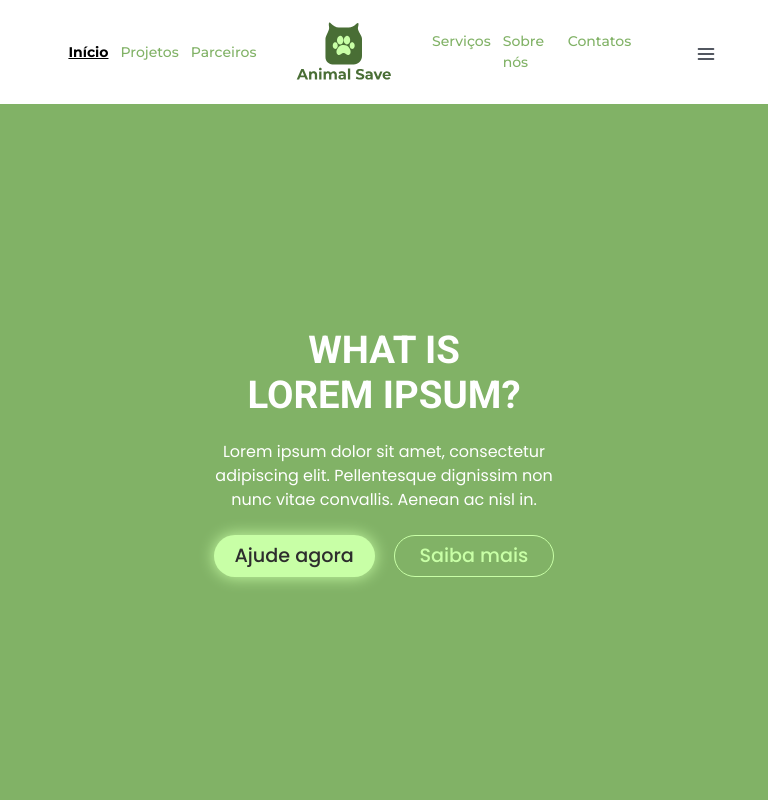
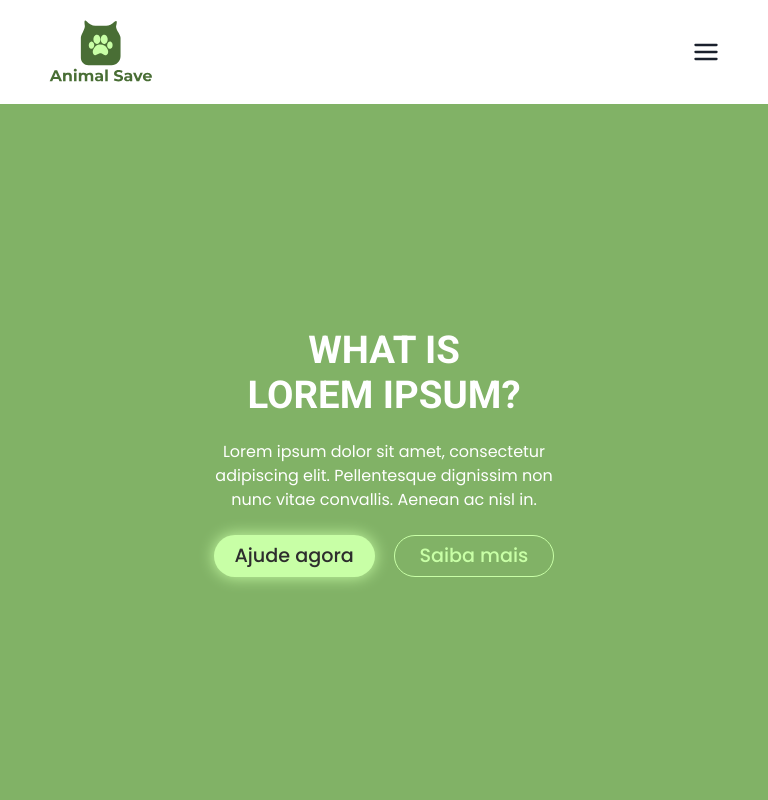
Before and after one commit to Grand-Gru-Projetos/animal-save, a React (Vite) app: page / in a window 768 px wide. Shown: the top 800 px of the page. Built offline with nearby package versions, Linux system fonts and the light colour scheme.

Commit message:
feita alteração para a responsividade do header

```diff
--- a/src/Components/Header/index.module.css
+++ b/src/Components/Header/index.module.css
@@ -85,14 +85,15 @@
     }
 
     .hamburger_container {
-        display: flex;
+        display: block;
         margin-left: 22px;
 
     }
 
+
     .hamburger_icon {
         display: flex;
-        font-size: 20px;
+        font-size: 28px;
     }
 
     .menu_item {
@@ -106,6 +107,12 @@
 
     .navbar_group {
         gap: 12px;
+    }
+    .navbar_group {
+        display: none;
+    }
+    .navbar{
+        justify-content: space-between;
     }
 }
 
--- a/tsconfig.json
+++ b/tsconfig.json
@@ -6,8 +6,7 @@
     "skipLibCheck": true,
 
     /* Bundler mode */
-    "moduleResolution": "bundler",
-    "allowImportingTsExtensions": true,
+    "moduleResolution": "node",
     "resolveJsonModule": true,
     "isolatedModules": true,
     "noEmit": true,
```
Also changed, not shown: src/Components/Header/index.tsx (line endings or trailing spaces).
